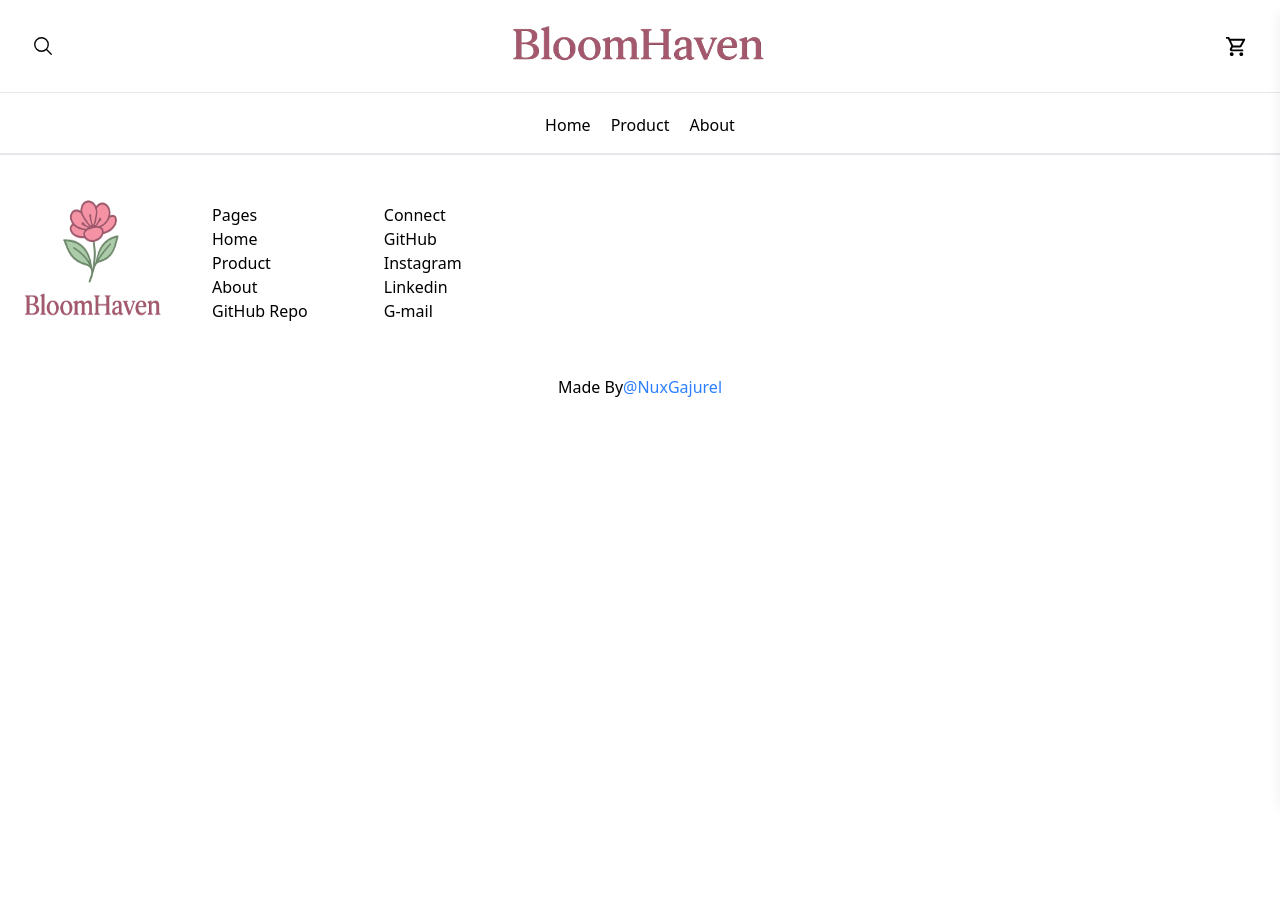
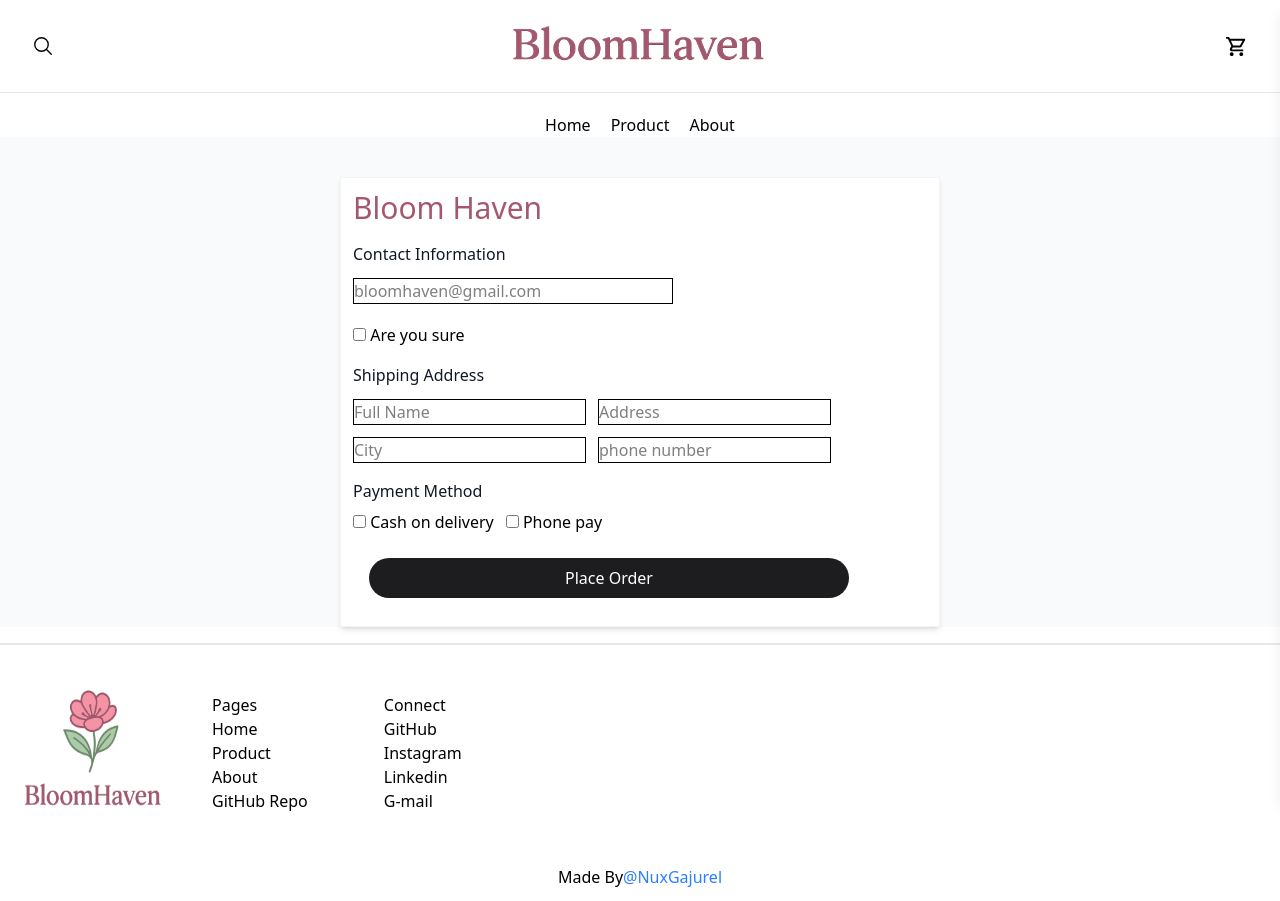
Before and after one commit to NuxGajurel/BloomHaven-e-commerce-, a React (Vite) app: page /check in a window 1280 px wide. Before the commit the page ends 800 px from the top, so only its background shows below. Built offline with nearby package versions, Linux system fonts and the light colour scheme.

Commit message:
ADD :Checkoutpage

```diff
--- a/src/App.jsx
+++ b/src/App.jsx
@@ -5,10 +5,9 @@ import About from "./components/About";
 import Product from "./components/Product";
 import Navbar from "./components/Navbar";
 import Footer from "./components/Footer";
-
+import Checkout from "./components/Checkout";
 const App = () => {
   const [cartItems, setCartItems] = useState([]);
-
 
   const increaseQty = (id) => {
     setCartItems(
@@ -32,7 +31,6 @@ const App = () => {
 
   return (
     <BrowserRouter>
-
       <Navbar
         cartItems={cartItems}
         increaseQty={increaseQty}
@@ -45,13 +43,11 @@ const App = () => {
         <Route
           path="/product"
           element={
-            <Product
-              cartItems={cartItems}
-              setCartItems={setCartItems}
-            />
+            <Product cartItems={cartItems} setCartItems={setCartItems} />
           }
         />
         <Route path="/about" element={<About />} />
+        <Route path="/check" element={<Checkout />} />
       </Routes>
 
       <hr className="mt-4 border border-gray-200" />
--- /dev/null
+++ b/src/components/Checkout.jsx
@@ -0,0 +1,100 @@
+import React, { useState } from "react";
+import Qr from "../../public/Img/qr.jpg";
+const Checkout = () => {
+  const [open, setOpen] = useState(false);
+  const handleOpen = (e) => {
+    setOpen(e.target.checked);
+  };
+  return (
+    <div>
+      <div className="flex justify-center items-center bg-gray-50">
+        <div className="shadow-md bg-white lg:w-150 w-93 mt-10 border border-gray-100">
+          <div>
+            <h1 className="text-3xl flex mt-3 ml-3 text-[#a5576d]">
+              Bloom Haven
+            </h1>
+          </div>
+          <div>
+            <h3 className="text-gray-900 mt-4 ml-3">Contact Information </h3>
+            <form
+              action=""
+              onSubmit={() => alert("Thank you for buying from us")}
+            >
+              <input
+                type="email"
+                placeholder="bloomhaven@gmail.com"
+                className="mt-3 ml-3 border w-80"
+                required
+              />
+              <br></br>
+              <input type="checkbox" className="mt-6 ml-3" /> Are you sure
+              <h3 className="text-gray-900 mt-4 ml-3">Shipping Address </h3>
+              <input
+                type="text"
+                placeholder="Full Name"
+                className="mt-3 ml-3 border"
+                required
+              />
+              <input
+                type="text"
+                placeholder="Address"
+                className="mt-3 ml-3 border"
+                required
+              />
+              <br></br>
+              <input
+                type="text"
+                placeholder="City"
+                className="mt-3 ml-3 border"
+                required
+              />
+              <input
+                type="palce"
+                placeholder="phone number"
+                className="mt-3 ml-3 border"
+                required
+              />
+              <h3 className="text-gray-900 mt-4 ml-3">Payment Method </h3>
+              <label htmlFor="">
+                {" "}
+                <input
+                  type="checkbox"
+                  name=""
+                  id=""
+                  className="mt-3 ml-3"
+                />{" "}
+                Cash on delivery
+              </label>
+              <label htmlFor="">
+                <input
+                  type="checkbox"
+                  name=""
+                  id=""
+                  className="mt-3 ml-3"
+                  onClick={handleOpen}
+                  checked={open}
+                />{" "}
+                Phone pay
+              </label>
+              {open && (
+                <div className="mt-4 flex justify-center">
+                  <img
+                    src={Qr}
+                    alt=""
+                    className="w-60"
+                    onClick={() => setOpen(!open)}
+                  />
+                </div>
+              )}
+              <button className="bg-[#1D1D1F] hover:bg-[#333333] text-white font-medium py-2 px-6 rounded-full transition-all duration-300 lg:w-120 mt-6 m-7 w-80">
+                Place Order
+              </button>
+            </form>
+          </div>
+        </div>
+      </div>
+    </div>
+  );
+};
+
+export default Checkout;
--- a/src/components/Navbar.jsx
+++ b/src/components/Navbar.jsx
@@ -4,6 +4,8 @@ import { MdOutlineShoppingCart } from "react-icons/md";
 import { IoSearchOutline } from "react-icons/io5";
 import Logo from "../../public/Img/logo.png";
 import { RxCross1 } from "react-icons/rx";
+import Product from "./Product"
+
 
 const Navbar = ({ cartItems = [], increaseQty, decreaseQty, removeItem }) => {
   const [openAdd, setOpenAdd] = useState(false);
@@ -84,7 +86,7 @@ const Navbar = ({ cartItems = [], increaseQty, decreaseQty, removeItem }) => {
           </button>
         </div>
         {cartItems.length === 0 ? (
-          <div className="flex justify-center items-center h-full">
+          <div className="flex justify-center items-center h-full" onClick={()=> setOpenAdd(!openAdd)}>
             <Link to="/product">
               <button className="bg-[#1D1D1F] hover:bg-[#333333] text-white font-medium py-2 px-6 rounded-full transition-all duration-300">
                 Start Shoping
@@ -139,9 +141,11 @@ const Navbar = ({ cartItems = [], increaseQty, decreaseQty, removeItem }) => {
                 <h3 className="text-lg font-semibold text-right">
                   Total: Rs. {total.toLocaleString()}
                 </h3>
-                <button className="mt-3 w-full bg-pink-600 hover:bg-pink-700 text-white py-2 rounded-md">
+
+                <Link to='/check'> <button className="mt-3 w-full bg-pink-600 hover:bg-pink-700 text-white py-2 rounded-md" onClick={()=> setOpenAdd(!openAdd)}>
                   Checkout
-                </button>
+                </button></Link>
+
               </div>
             )}
           </div>
```
Also changed, not shown: public/Img/qr.jpg (added).
